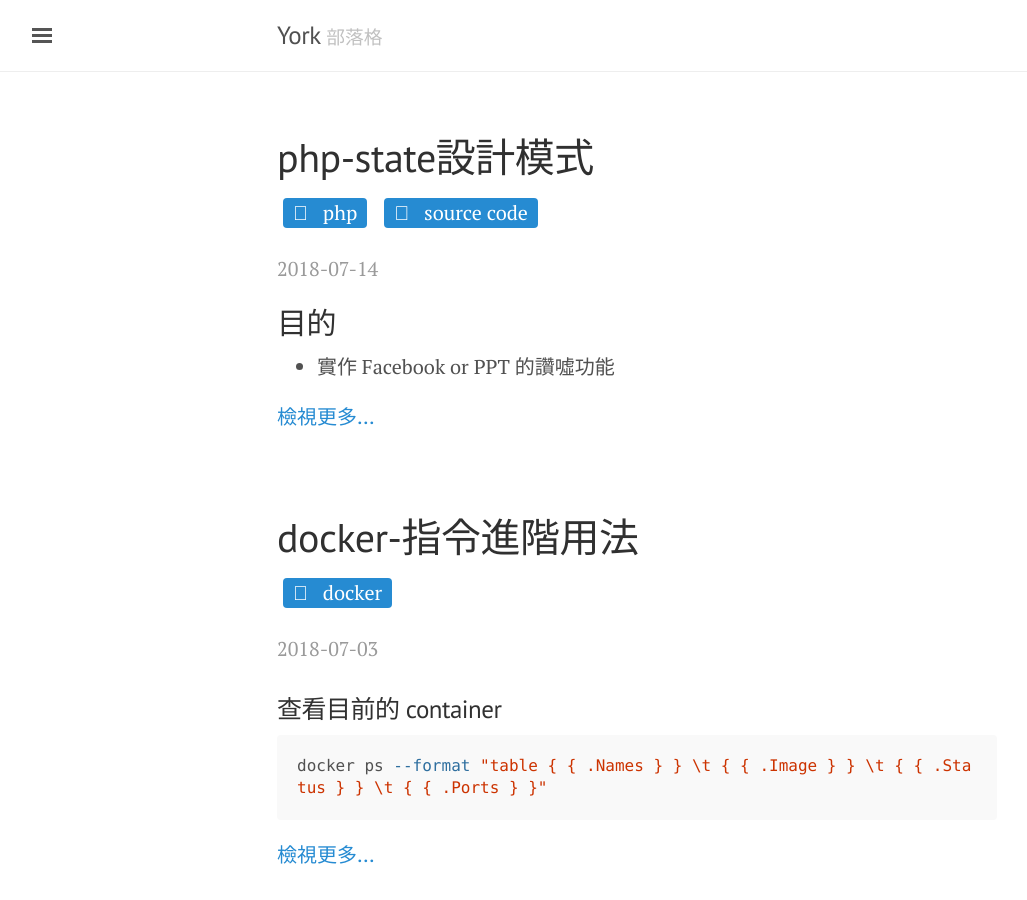
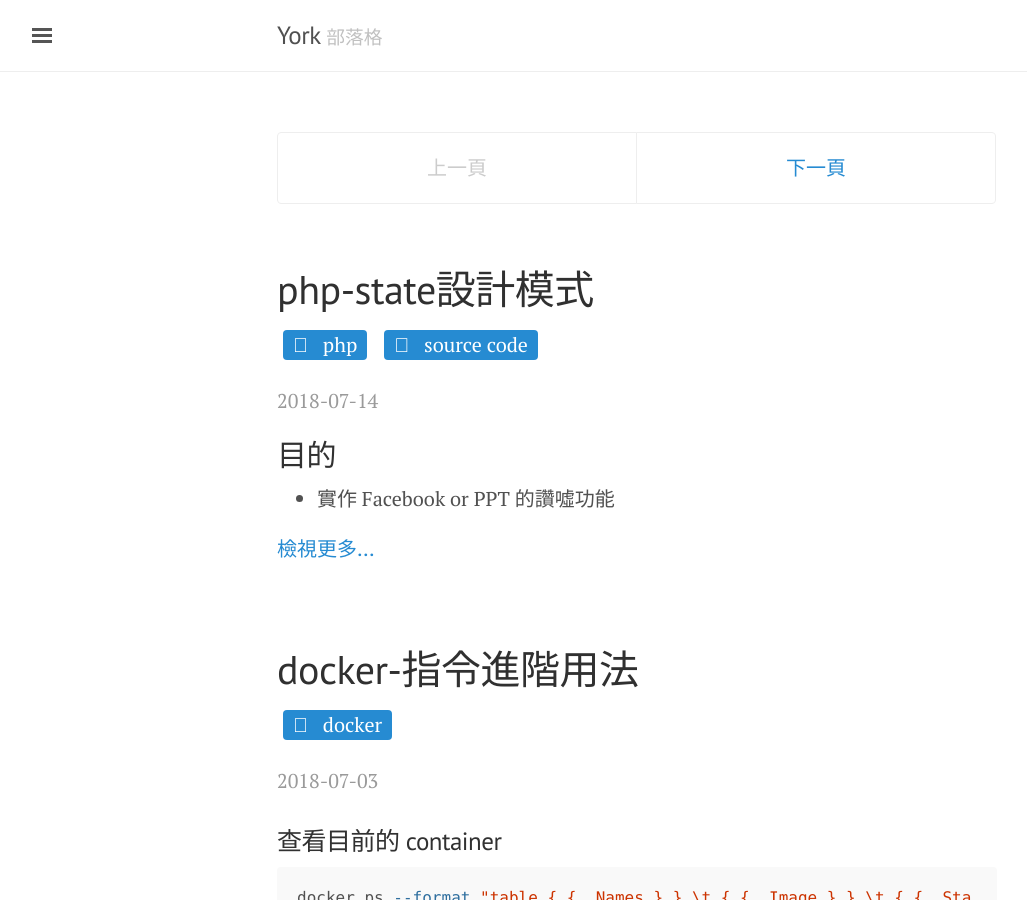
Before and after one commit to linyork/linyork.github.io, a Jekyll site: the page built from index.html, in a window 1280 px wide and 900 px high. Shown: the whole window, without its empty margins (3-1030 px from the left). Built offline with Jekyll 4.4.1, drawn with Linux system fonts in a browser that asks for light colours; the list of posts is cut into pages by our own code.

Commit message:
fix index.html

```diff
--- a/index.html
+++ b/index.html
@@ -2,6 +2,31 @@
 layout: default
 title: 主頁
 ---
+
+<div class="pagination">
+
+  {% if paginator.previous_page %}
+
+    {% if paginator.page == 2 %}
+      <a class="pagination-item newer" href="{{ site.baseurl }}/">上一頁</a>
+    {% else %}
+      <a class="pagination-item newer" href="{{ site.baseurl }}/page{{paginator.previous_page}}">上一頁</a>
+    {% endif %}
+
+  {% else %}
+
+    <span class="pagination-item newer">上一頁</span>
+
+  {% endif %}
+
+  {% if paginator.next_page %}
+    <a class="pagination-item older" href="{{ site.baseurl }}/page{{paginator.next_page}}">下一頁</a>
+  {% else %}
+    <span class="pagination-item older">下一頁</span>
+  {% endif %}
+
+
+</div>
 
 <div class="posts">
   {% for post in paginator.posts %}
@@ -31,20 +56,3 @@ title: 主頁
   </div>
   {% endfor %}
 </div>
-
-<div class="pagination">
-  {% if paginator.next_page %}
-    <a class="pagination-item older" href="{{ site.baseurl }}/page{{paginator.next_page}}">Older</a>
-  {% else %}
-    <span class="pagination-item older">Older</span>
-  {% endif %}
-  {% if paginator.previous_page %}
-    {% if paginator.page == 2 %}
-      <a class="pagination-item newer" href="{{ site.baseurl }}/">Newer</a>
-    {% else %}
-      <a class="pagination-item newer" href="{{ site.baseurl }}/page{{paginator.previous_page}}">Newer</a>
-    {% endif %}
-  {% else %}
-    <span class="pagination-item newer">Newer</span>
-  {% endif %}
-</div>
```
Also changed, not shown: 1 other file.
